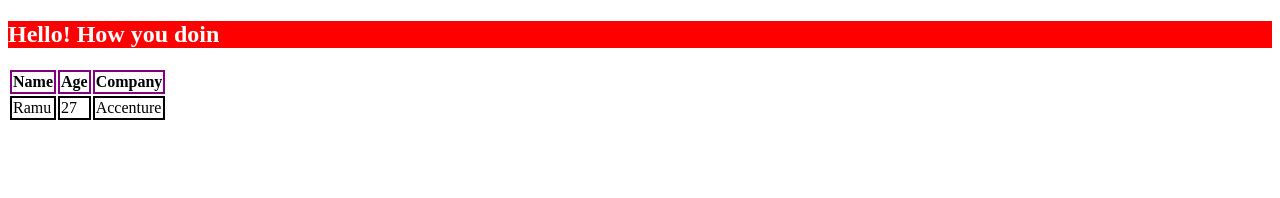
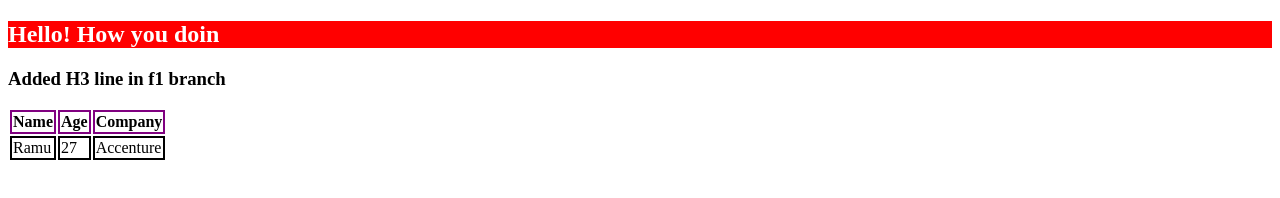
Before and after one commit to ramkrishnag786/First-Test-repo, a plain HTML site: page index.html in a window 1280 px wide. Shown: the part 580-778 px from the top of the page. Drawn offline with Linux system fonts and the light colour scheme.

Commit message:
added h3

```diff
--- a/index.html
+++ b/index.html
@@ -13,6 +13,7 @@
     <video src="Video1.mp4" controls width="600" height="450"></video>
 
     <h2 style="background-color: red; color:white"> Hello! How you doin </h2>
+    <h3> Added H3 line in f1 branch</h3>
 
     <table>
         <tr>
```
